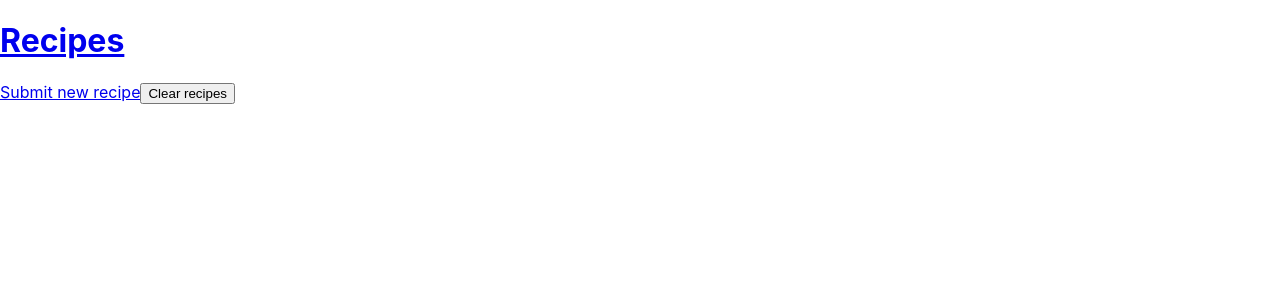
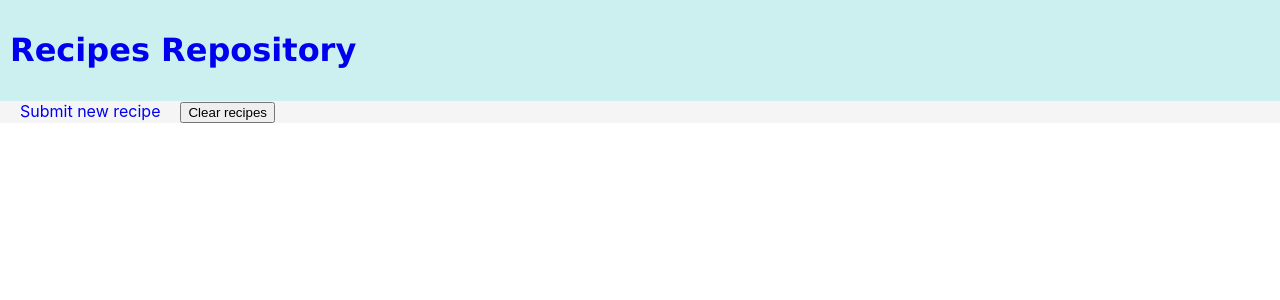
Before and after one commit to jimmywutangclan/recipe-repo, a React (Create React App) app: page / in a window 1280 px wide. Shown: the top 300 px of the page. Built offline with nearby package versions, Linux system fonts and the light colour scheme; the HTML template or start-up script is replaced by a standard one.

Commit message:
Started doing CSS to the site

```diff
--- a/src/Components/RecipesApp.js
+++ b/src/Components/RecipesApp.js
@@ -45,8 +45,9 @@ export default class RecipesApp extends Component {
 
         return (
             <BrowserRouter>
-                <div>
-                    <h1><a href="/">Recipes</a></h1>
+                <div class="app">
+                    <div class="header"><h1><a href="/">Recipes Repository</a></h1></div>
+                    <div class="body">
                         <Routes>
                             <Route path="/" element={<MainMenu recipePreviews={recipeHtml} clearLocalStorage={this.clearLocalStorage}/>} />
                             <Route path="/submit" element={<AddRecipe submitRecipe={this.submitRecipe} futureIndex={this.state.recipes.length}/>} />
@@ -55,6 +56,7 @@ export default class RecipesApp extends Component {
                             <Route path="/*" element={<h1>Out of bounds</h1>} />
                         </Routes>
                     </div>
+                </div>
             </BrowserRouter>
         )
     }
--- a/src/index.css
+++ b/src/index.css
@@ -11,3 +11,38 @@ code {
   font-family: source-code-pro, Menlo, Monaco, Consolas, 'Courier New',
     monospace;
 }
+
+.header {
+  color: black;
+  background-color: rgba(134, 218, 218, 0.425);
+  padding: 10px;
+  font-family:Verdana, Geneva, Tahoma, sans-serif;
+}
+
+a {
+  text-decoration: none;
+  padding-right: 15px;
+}
+
+a:visited {
+  color: inherit;
+  text-decoration: inherit;
+}
+
+a:hover {
+  text-decoration: underline;
+}
+
+.header > h1 > a:hover {
+  color: lightskyblue;
+}
+
+button {
+  margin-left: 5px;
+}
+
+.body {
+  padding: 0px;
+  background-color: whitesmoke;
+  padding-left: 20px;
+}
```
Lines whose indentation alone changed are shown as unchanged.
